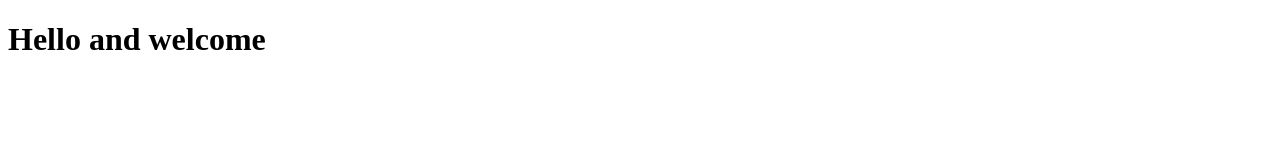
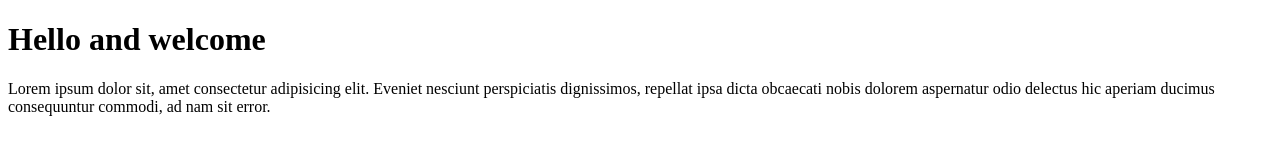
Before and after one commit to josefcode/welcome, a plain HTML site: page index.html in a window 1280 px wide. Drawn offline with Linux system fonts and the light colour scheme.

Commit message:
Add: paragraph to our input

```diff
--- a/index.html
+++ b/index.html
@@ -7,5 +7,11 @@
   </head>
   <body>
     <h1>Hello and welcome</h1>
+    <p>
+      Lorem ipsum dolor sit, amet consectetur adipisicing elit. Eveniet nesciunt
+      perspiciatis dignissimos, repellat ipsa dicta obcaecati nobis dolorem
+      aspernatur odio delectus hic aperiam ducimus consequuntur commodi, ad nam
+      sit error.
+    </p>
   </body>
 </html>
```
